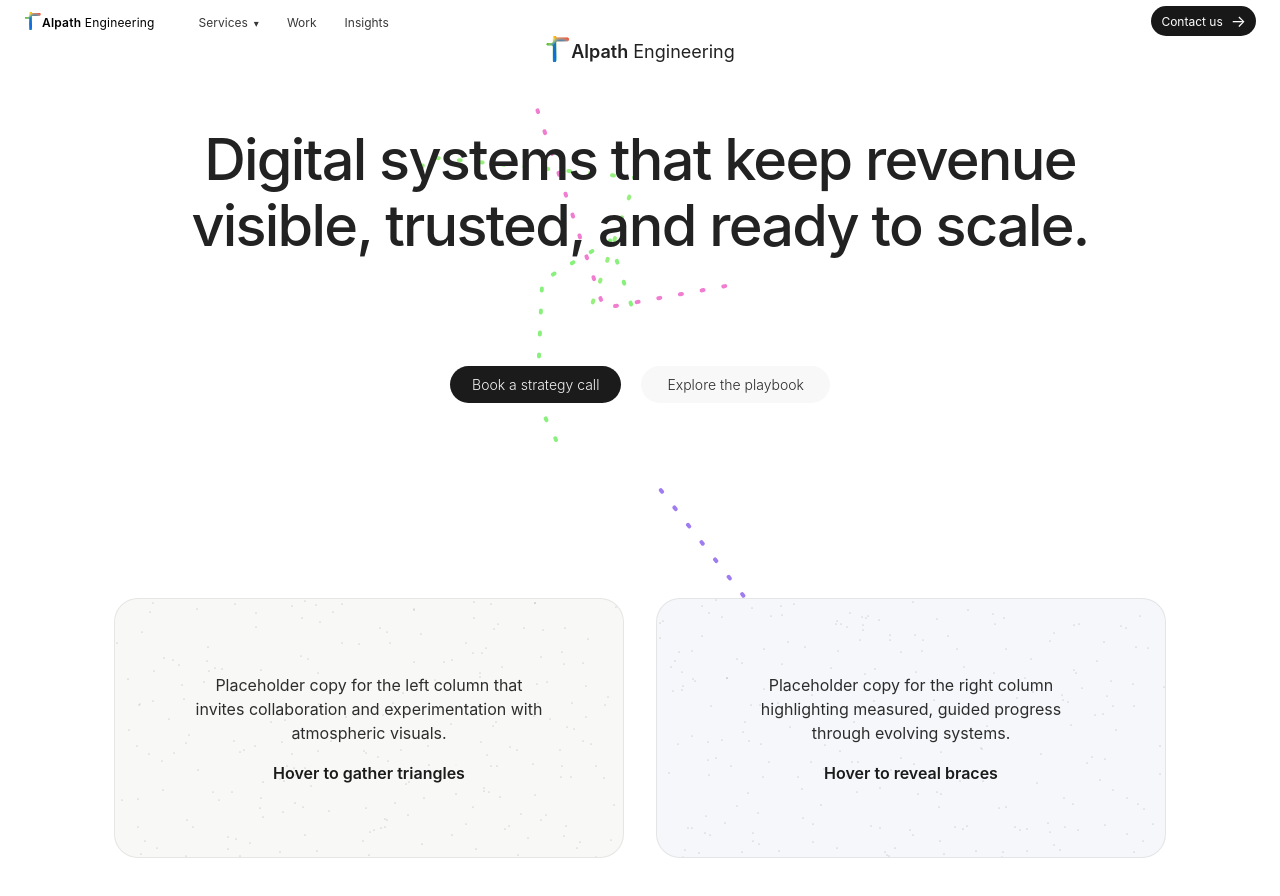
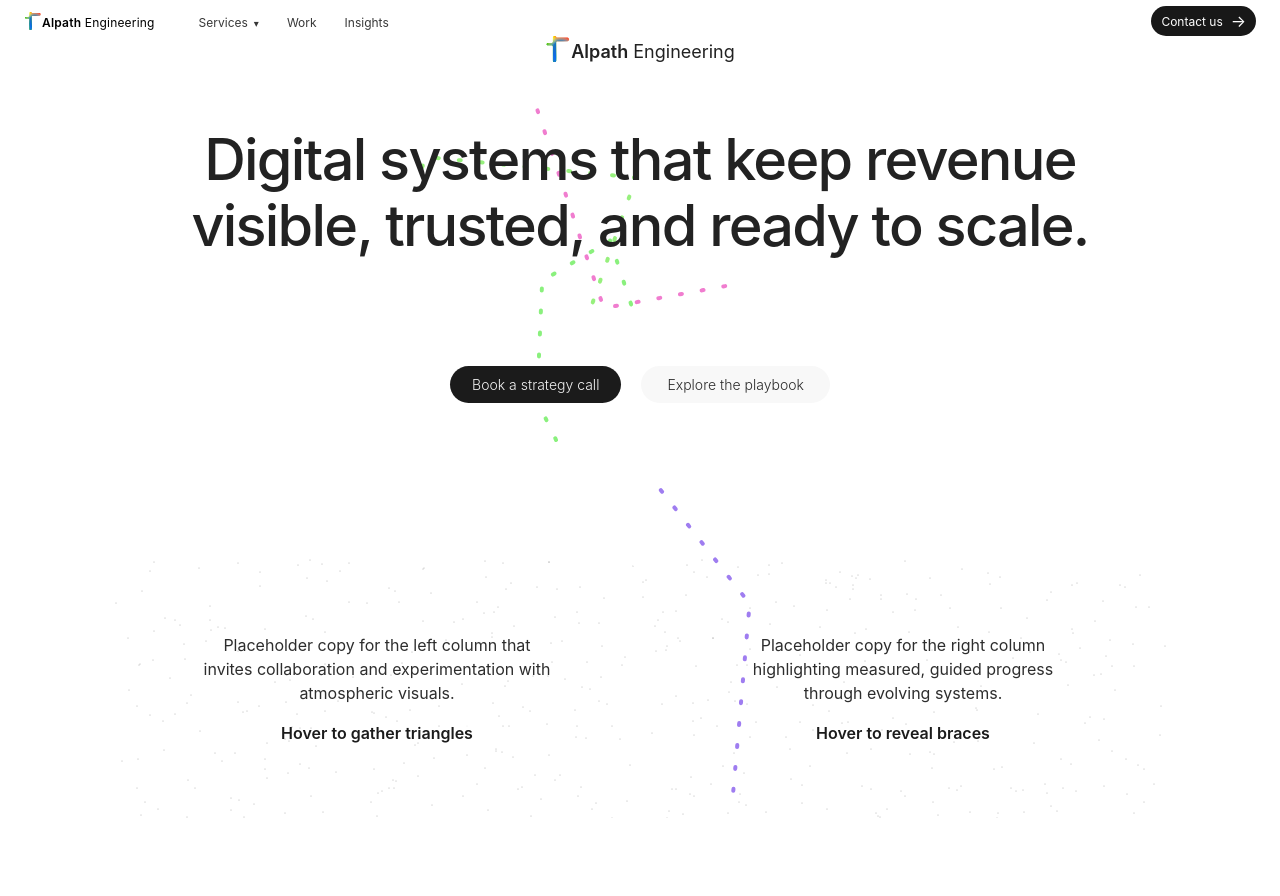
Before and after one commit to puleri/alpath, a Next.js app: page / in a window 1280 px wide. Shown: the top 896 px of the page. Built offline with nearby package versions, Linux system fonts and the light colour scheme; a web font is replaced by a local one.

Commit message:
updated panel

```diff
--- a/src/app/globals.css
+++ b/src/app/globals.css
@@ -524,8 +524,7 @@ body {
   width: min(1100px, 100%);
   display: grid;
   grid-template-columns: repeat(2, minmax(0, 1fr));
-  gap: 32px;
-  margin: 40px auto 0;
+  gap: 0;
   padding: 0 24px 80px;
 }
 
@@ -534,8 +533,6 @@ body {
   overflow: hidden;
   border-radius: 24px;
   padding: 36px 32px;
-  border: 1px solid rgba(17, 17, 17, 0.08);
-  background: #f8f8f6;
   min-height: 260px;
   display: flex;
   align-items: center;
@@ -543,7 +540,6 @@ body {
 }
 
 .particle-panel--right {
-  background: #f5f7fa;
 }
 
 .particle-field {
```
